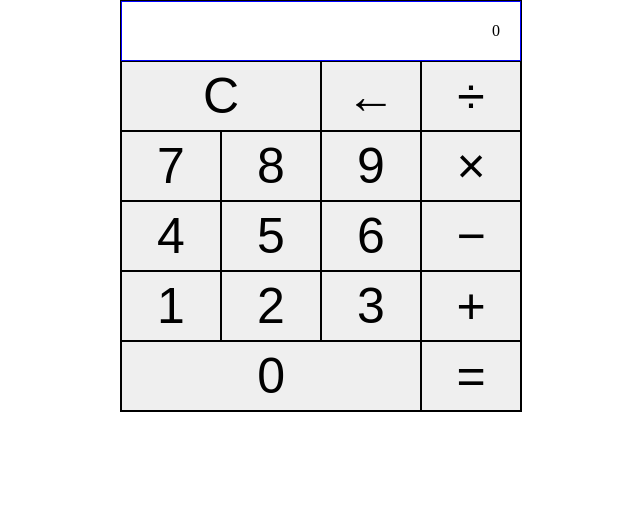
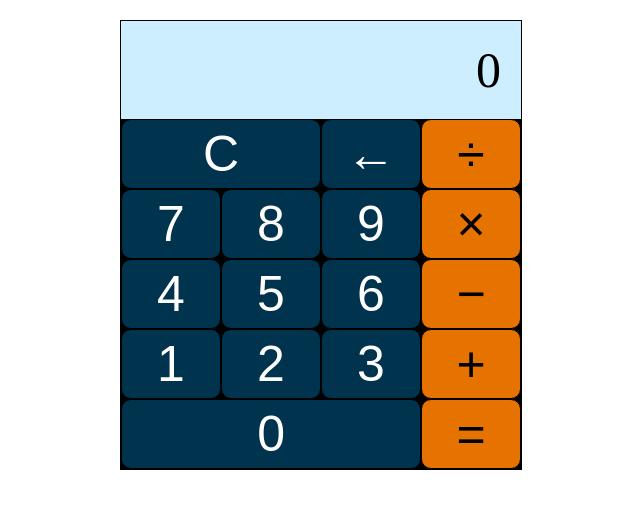
Before and after one commit to ivanicode/calculatorProject, a plain HTML site: page index.html in a window 1280 px wide. Shown: the whole page, without its empty margins (319-959 px from the left). Drawn offline with Linux system fonts and the light colour scheme.

Commit message:
finished calculculator

```diff
--- a/index.css
+++ b/index.css
@@ -1,27 +1,36 @@
 body {
     padding: 0;
     margin: 0;
+    margin-top: 20px;
 }
 .wrapper {
     width: 400px;
     border: 1px solid black;
     margin: auto;
+
 }
 .screen {
     text-align: right;
     padding: 20px;
-    border: 1px solid blue;
+    font-size: 50px;
+    background: #cceeff;
 }
 .calc-button-row {
     display: flex;
     flex-flow: row nowrap;
     justify-content: space-around;
 }
+.calc-buttons {
+    background: black;
+}
 .calc-button {
     font-size: 50px;
     height: 70px;
     width: 100%;
     border: 1px solid black;
+    border-radius: 10px;
+    color: white;
+    background-color: #00334d;
 }
 .double {
     width: 850px;
@@ -30,3 +39,14 @@ body {
 .triple {
     width: 1300px;
 }
+
+.calc-button:last-child {
+    color: black;
+    background-color: #e67300;
+}
+.calc-button:hover {
+    background-color: #002699;
+}
+.calc-button:last-child:hover {
+    background-color: #ff9933;
+}
```
